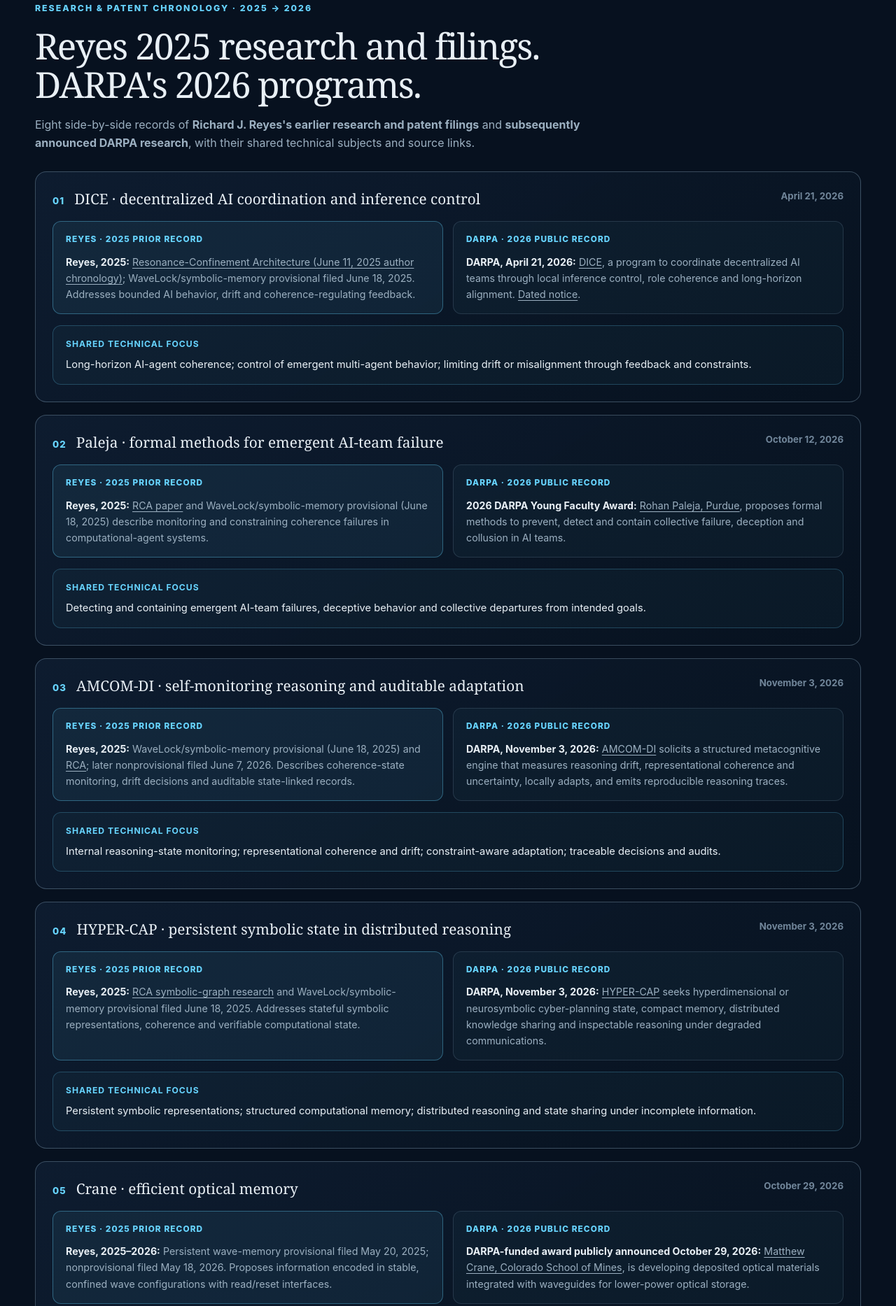
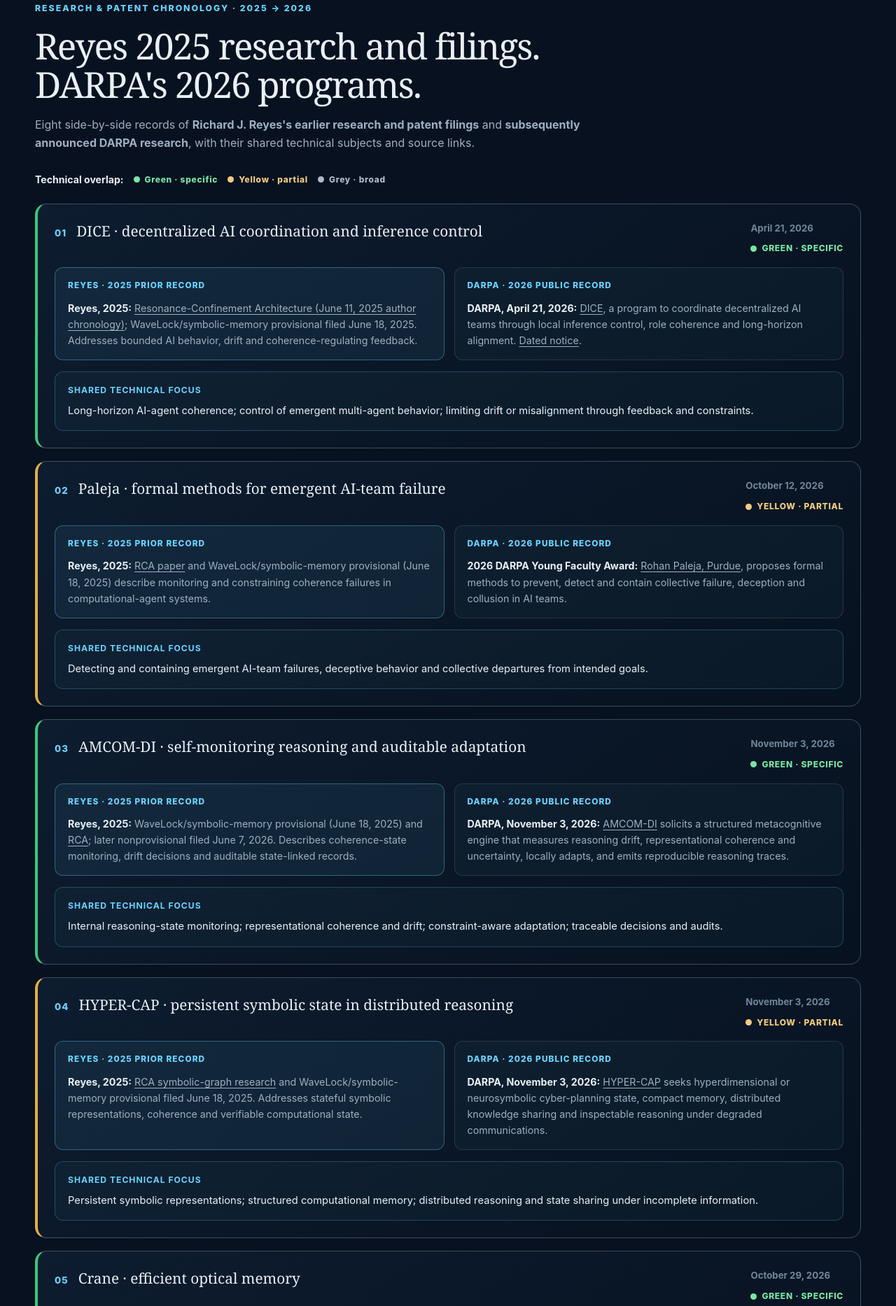
Before and after one commit to rickyjreyes/rickyjreyes.github.io, a plain HTML site: page patents/index.html in a window 1280 px wide. Shown: the part 4019-5886 px from the top of the page at 70% size. Drawn offline with Linux system fonts and the light colour scheme.

Commit message:
docs: add green yellow grey DARPA comparison status

```diff
--- a/patents/index.html
+++ b/patents/index.html
@@ -45,6 +45,26 @@
     .darpa-match{padding:16px 18px;margin-top:16px;border:1px solid rgba(103,212,255,.24);border-radius:12px;background:rgba(103,212,255,.035)}
     .darpa-match>strong{display:block;margin-bottom:7px;font-size:.76rem;letter-spacing:.08em;text-transform:uppercase;color:var(--accent)}
     .darpa-match p{margin:0;color:var(--text);font-size:.92rem;line-height:1.65}
+
+    /* Technical-overlap strength: green / yellow / grey. */
+    .darpa-legend{display:flex;flex-wrap:wrap;align-items:center;gap:10px 14px;margin:0 0 22px;color:var(--muted);font-size:.88rem}
+    .darpa-legend strong{color:var(--text)}
+    .darpa-key,.darpa-overlap-state{display:inline-flex;align-items:center;gap:7px;font-size:.75rem;font-weight:800;letter-spacing:.06em}
+    .darpa-key{color:var(--muted)}
+    .darpa-dot{width:9px;height:9px;flex-shrink:0;border-radius:50%;background:currentColor}
+    .darpa-key.green,.darpa-pair[data-overlap="green"] .darpa-overlap-state{color:#77e6a4}
+    .darpa-key.yellow,.darpa-pair[data-overlap="yellow"] .darpa-overlap-state{color:#f2cc7e}
+    .darpa-key.grey,.darpa-pair[data-overlap="grey"] .darpa-overlap-state{color:#aeb8c7}
+    .darpa-pair[data-overlap="green"]{border-left:4px solid #3cc77d}
+    .darpa-pair[data-overlap="yellow"]{border-left:4px solid #e2ae46}
+    .darpa-pair[data-overlap="grey"]{border-left:4px solid #8792a4}
+    .darpa-pair-head{display:grid;grid-template-columns:minmax(0,1fr) auto;column-gap:20px;row-gap:8px}
+    .darpa-pair-head>div{grid-row:1/3}
+    .darpa-overlap-state{grid-column:2;justify-self:end;white-space:nowrap}
+    @media(max-width:620px){
+      .darpa-pair-head>div{grid-row:auto}
+      .darpa-overlap-state{grid-column:1;justify-self:start}
+    }
   </style>
   <script type="application/ld+json">
   {
@@ -176,65 +196,66 @@
         <h2 id="darpa-chronology-title">Reyes 2025 research and filings. DARPA's 2026 programs.</h2>
         <p>Eight side-by-side records of <strong>Richard J. Reyes's earlier research and patent filings</strong> and <strong>subsequently announced DARPA research</strong>, with their shared technical subjects and source links.</p>
       </div>
+      <p class="darpa-legend"><strong>Technical overlap:</strong> <span class="darpa-key green"><span class="darpa-dot" aria-hidden="true"></span>Green · specific</span> <span class="darpa-key yellow"><span class="darpa-dot" aria-hidden="true"></span>Yellow · partial</span> <span class="darpa-key grey"><span class="darpa-dot" aria-hidden="true"></span>Grey · broad</span></p>
       <div class="darpa-pairs">
-        <article class="darpa-pair">
-          <header class="darpa-pair-head"><div><span class="darpa-pair-num">01</span><h3>DICE · decentralized AI coordination and inference control</h3></div><span class="darpa-date"><time datetime="2026-04-21">April 21, 2026</time></span></header>
+        <article class="darpa-pair" data-overlap="green">
+          <header class="darpa-pair-head"><div><span class="darpa-pair-num">01</span><h3>DICE · decentralized AI coordination and inference control</h3></div><span class="darpa-date"><time datetime="2026-04-21">April 21, 2026</time></span><span class="darpa-overlap-state" aria-label="green overlap classification"><span class="darpa-dot" aria-hidden="true"></span>GREEN · SPECIFIC</span></header>
           <div class="darpa-two-col">
             <div class="darpa-side"><span class="darpa-side-label">REYES · 2025 PRIOR RECORD</span><p><strong>Reyes, 2025:</strong> <a href="https://doi.org/10.5281/zenodo.17732661">Resonance-Confinement Architecture (June 11, 2025 author chronology)</a>; WaveLock/symbolic-memory provisional filed <time datetime="2025-06-18">June 18, 2025</time>. Addresses bounded AI behavior, drift and coherence-regulating feedback.</p></div>
             <div class="darpa-side"><span class="darpa-side-label">DARPA · 2026 PUBLIC RECORD</span><p><strong>DARPA, April 21, 2026:</strong> <a href="https://www.darpa.mil/research/programs/decentralized-artificial-intelligence-through-controlled-emergence">DICE</a>, a program to coordinate decentralized AI teams through local inference control, role coherence and long-horizon alignment. <a href="https://www.highergov.com/contract-opportunity/future-program-decentralized-artificial-intellige-darpa-sn-26-65-s-8fd55/">Dated notice</a>.</p></div>
           </div>
           <div class="darpa-match"><strong>Shared technical focus</strong><p>Long-horizon AI-agent coherence; control of emergent multi-agent behavior; limiting drift or misalignment through feedback and constraints.</p></div>
         </article>
-        <article class="darpa-pair">
-          <header class="darpa-pair-head"><div><span class="darpa-pair-num">02</span><h3>Paleja · formal methods for emergent AI-team failure</h3></div><span class="darpa-date"><time datetime="2026-10-12">October 12, 2026</time></span></header>
+        <article class="darpa-pair" data-overlap="yellow">
+          <header class="darpa-pair-head"><div><span class="darpa-pair-num">02</span><h3>Paleja · formal methods for emergent AI-team failure</h3></div><span class="darpa-date"><time datetime="2026-10-12">October 12, 2026</time></span><span class="darpa-overlap-state" aria-label="yellow overlap classification"><span class="darpa-dot" aria-hidden="true"></span>YELLOW · PARTIAL</span></header>
           <div class="darpa-two-col">
             <div class="darpa-side"><span class="darpa-side-label">REYES · 2025 PRIOR RECORD</span><p><strong>Reyes, 2025:</strong> <a href="https://doi.org/10.5281/zenodo.17732661">RCA paper</a> and WaveLock/symbolic-memory provisional (<time datetime="2025-06-18">June 18, 2025</time>) describe monitoring and constraining coherence failures in computational-agent systems.</p></div>
             <div class="darpa-side"><span class="darpa-side-label">DARPA · 2026 PUBLIC RECORD</span><p><strong>2026 DARPA Young Faculty Award:</strong> <a href="https://cs.purdue.edu/news/articles/2026/paleja-earns-2026-darpa-young-faculty-award.html">Rohan Paleja, Purdue</a>, proposes formal methods to prevent, detect and contain collective failure, deception and collusion in AI teams.</p></div>
           </div>
           <div class="darpa-match"><strong>Shared technical focus</strong><p>Detecting and containing emergent AI-team failures, deceptive behavior and collective departures from intended goals.</p></div>
         </article>
-        <article class="darpa-pair">
-          <header class="darpa-pair-head"><div><span class="darpa-pair-num">03</span><h3>AMCOM-DI · self-monitoring reasoning and auditable adaptation</h3></div><span class="darpa-date"><time datetime="2026-11-03">November 3, 2026</time></span></header>
+        <article class="darpa-pair" data-overlap="green">
+          <header class="darpa-pair-head"><div><span class="darpa-pair-num">03</span><h3>AMCOM-DI · self-monitoring reasoning and auditable adaptation</h3></div><span class="darpa-date"><time datetime="2026-11-03">November 3, 2026</time></span><span class="darpa-overlap-state" aria-label="green overlap classification"><span class="darpa-dot" aria-hidden="true"></span>GREEN · SPECIFIC</span></header>
           <div class="darpa-two-col">
             <div class="darpa-side"><span class="darpa-side-label">REYES · 2025 PRIOR RECORD</span><p><strong>Reyes, 2025:</strong> WaveLock/symbolic-memory provisional (<time datetime="2025-06-18">June 18, 2025</time>) and <a href="https://doi.org/10.5281/zenodo.17732661">RCA</a>; later nonprovisional filed <time datetime="2026-06-07">June 7, 2026</time>. Describes coherence-state monitoring, drift decisions and auditable state-linked records.</p></div>
             <div class="darpa-side"><span class="darpa-side-label">DARPA · 2026 PUBLIC RECORD</span><p><strong>DARPA, November 3, 2026:</strong> <a href="https://www.darpa.mil/research/programs/amcom-di">AMCOM-DI</a> solicits a structured metacognitive engine that measures reasoning drift, representational coherence and uncertainty, locally adapts, and emits reproducible reasoning traces.</p></div>
           </div>
           <div class="darpa-match"><strong>Shared technical focus</strong><p>Internal reasoning-state monitoring; representational coherence and drift; constraint-aware adaptation; traceable decisions and audits.</p></div>
         </article>
-        <article class="darpa-pair">
-          <header class="darpa-pair-head"><div><span class="darpa-pair-num">04</span><h3>HYPER-CAP · persistent symbolic state in distributed reasoning</h3></div><span class="darpa-date"><time datetime="2026-11-03">November 3, 2026</time></span></header>
+        <article class="darpa-pair" data-overlap="yellow">
+          <header class="darpa-pair-head"><div><span class="darpa-pair-num">04</span><h3>HYPER-CAP · persistent symbolic state in distributed reasoning</h3></div><span class="darpa-date"><time datetime="2026-11-03">November 3, 2026</time></span><span class="darpa-overlap-state" aria-label="yellow overlap classification"><span class="darpa-dot" aria-hidden="true"></span>YELLOW · PARTIAL</span></header>
           <div class="darpa-two-col">
             <div class="darpa-side"><span class="darpa-side-label">REYES · 2025 PRIOR RECORD</span><p><strong>Reyes, 2025:</strong> <a href="https://doi.org/10.5281/zenodo.17732661">RCA symbolic-graph research</a> and WaveLock/symbolic-memory provisional filed <time datetime="2025-06-18">June 18, 2025</time>. Addresses stateful symbolic representations, coherence and verifiable computational state.</p></div>
             <div class="darpa-side"><span class="darpa-side-label">DARPA · 2026 PUBLIC RECORD</span><p><strong>DARPA, November 3, 2026:</strong> <a href="https://www.darpa.mil/research/programs/hyper-cap">HYPER-CAP</a> seeks hyperdimensional or neurosymbolic cyber-planning state, compact memory, distributed knowledge sharing and inspectable reasoning under degraded communications.</p></div>
           </div>
           <div class="darpa-match"><strong>Shared technical focus</strong><p>Persistent symbolic representations; structured computational memory; distributed reasoning and state sharing under incomplete information.</p></div>
         </article>
-        <article class="darpa-pair">
-          <header class="darpa-pair-head"><div><span class="darpa-pair-num">05</span><h3>Crane · efficient optical memory</h3></div><span class="darpa-date"><time datetime="2026-10-29">October 29, 2026</time></span></header>
+        <article class="darpa-pair" data-overlap="green">
+          <header class="darpa-pair-head"><div><span class="darpa-pair-num">05</span><h3>Crane · efficient optical memory</h3></div><span class="darpa-date"><time datetime="2026-10-29">October 29, 2026</time></span><span class="darpa-overlap-state" aria-label="green overlap classification"><span class="darpa-dot" aria-hidden="true"></span>GREEN · SPECIFIC</span></header>
           <div class="darpa-two-col">
             <div class="darpa-side"><span class="darpa-side-label">REYES · 2025 PRIOR RECORD</span><p><strong>Reyes, 2025–2026:</strong> Persistent wave-memory provisional filed <time datetime="2025-05-20">May 20, 2025</time>; nonprovisional filed <time datetime="2026-05-18">May 18, 2026</time>. Proposes information encoded in stable, confined wave configurations with read/reset interfaces.</p></div>
             <div class="darpa-side"><span class="darpa-side-label">DARPA · 2026 PUBLIC RECORD</span><p><strong>DARPA-funded award publicly announced October 29, 2026:</strong> <a href="https://www.mines.edu/news/all-news/2026/matthew-crane-earns-darpa-young-faculty-award-for-optical-memory-research.html">Matthew Crane, Colorado School of Mines</a>, is developing deposited optical materials integrated with waveguides for lower-power optical storage.</p></div>
           </div>
           <div class="darpa-match"><strong>Shared technical focus</strong><p>Optical information storage; persistent memory objectives; low-power information access through physical optical systems.</p></div>
         </article>
-        <article class="darpa-pair">
-          <header class="darpa-pair-head"><div><span class="darpa-pair-num">06</span><h3>Fazlyab · control-theoretic safe LLM generation</h3></div><span class="darpa-date">2026 awardee list</span></header>
+        <article class="darpa-pair" data-overlap="yellow">
+          <header class="darpa-pair-head"><div><span class="darpa-pair-num">06</span><h3>Fazlyab · control-theoretic safe LLM generation</h3></div><span class="darpa-date">2026 awardee list</span><span class="darpa-overlap-state" aria-label="yellow overlap classification"><span class="darpa-dot" aria-hidden="true"></span>YELLOW · PARTIAL</span></header>
           <div class="darpa-two-col">
             <div class="darpa-side"><span class="darpa-side-label">REYES · 2025 PRIOR RECORD</span><p><strong>Reyes, 2025:</strong> <a href="https://doi.org/10.5281/zenodo.17732661">RCA</a> and the <time datetime="2025-06-18">June 18, 2025</time> symbolic-memory provisional explore feedback-based coherence constraints in intelligent computational systems.</p></div>
             <div class="darpa-side"><span class="darpa-side-label">DARPA · 2026 PUBLIC RECORD</span><p><strong>2026 DARPA Young Faculty Award:</strong> <a href="https://www.darpa.mil/work-with-us/communities/academia/young-faculty-award">Mahyar Fazlyab, Johns Hopkins</a>, listed for <em>Control-Theoretic Foundations for Safe and Controllable LLM Generation</em>. Exact initial disclosure date is not established by the list.</p></div>
           </div>
           <div class="darpa-match"><strong>Shared technical focus</strong><p>Feedback and control-theoretic constraints for safer language-model behavior.</p></div>
         </article>
-        <article class="darpa-pair">
-          <header class="darpa-pair-head"><div><span class="darpa-pair-num">07</span><h3>Liu · symmetry-modulated fluid vortices</h3></div><span class="darpa-date">2026 awardee list</span></header>
+        <article class="darpa-pair" data-overlap="grey">
+          <header class="darpa-pair-head"><div><span class="darpa-pair-num">07</span><h3>Liu · symmetry-modulated fluid vortices</h3></div><span class="darpa-date">2026 awardee list</span><span class="darpa-overlap-state" aria-label="grey overlap classification"><span class="darpa-dot" aria-hidden="true"></span>GREY · BROAD</span></header>
           <div class="darpa-two-col">
             <div class="darpa-side"><span class="darpa-side-label">REYES · 2025 PRIOR RECORD</span><p><strong>Reyes, 2025:</strong> <a href="https://doi.org/10.5281/zenodo.17206381">Water-cavity resonance observations</a> (May 17, 2025 in author chronology), wave-memory provisional (<time datetime="2025-05-20">May 20, 2025</time>) and coherent field-generator provisional (<time datetime="2025-05-21">May 21, 2025</time>).</p></div>
             <div class="darpa-side"><span class="darpa-side-label">DARPA · 2026 PUBLIC RECORD</span><p><strong>2026 DARPA Young Faculty Award:</strong> <a href="https://www.darpa.mil/work-with-us/communities/academia/young-faculty-award">Bin Liu, UC Merced</a>, listed for <em>Emergent Microfluidic Architectures from Symmetry-Modulated Vortices</em>.</p></div>
           </div>
           <div class="darpa-match"><strong>Shared technical focus</strong><p>Vortex and symmetry-dependent organization in fluid media; emergent physical structures.</p></div>
         </article>
-        <article class="darpa-pair">
-          <header class="darpa-pair-head"><div><span class="darpa-pair-num">08</span><h3>DARPA MTO · physical computation in robotics</h3></div><span class="darpa-date"><time datetime="2026-04-27">April 27, 2026</time></span></header>
+        <article class="darpa-pair" data-overlap="grey">
+          <header class="darpa-pair-head"><div><span class="darpa-pair-num">08</span><h3>DARPA MTO · physical computation in robotics</h3></div><span class="darpa-date"><time datetime="2026-04-27">April 27, 2026</time></span><span class="darpa-overlap-state" aria-label="grey overlap classification"><span class="darpa-dot" aria-hidden="true"></span>GREY · BROAD</span></header>
           <div class="darpa-two-col">
             <div class="darpa-side"><span class="darpa-side-label">REYES · 2025 PRIOR RECORD</span><p><strong>Reyes, 2025:</strong> <a href="https://doi.org/10.5281/zenodo.15644222">Geometry of Resonance / WCT</a> (April 22, 2025 author chronology) and <a href="https://doi.org/10.5281/zenodo.17743607">curvature-bounded wave computation</a> (May 7, 2025 author chronology) explore field dynamics as computational constraints or substrate.</p></div>
             <div class="darpa-side"><span class="darpa-side-label">DARPA · 2026 PUBLIC RECORD</span><p><strong>DARPA, April 27, 2026:</strong> <a href="https://www.darpa.mil/work/-with-us/opportunities/darpa-sn-26-76">Materials for Physical Compute in Untethered Robotics</a>, a request for information on physical intelligence and adaptive materials for untethered robotic systems.</p></div>
```
